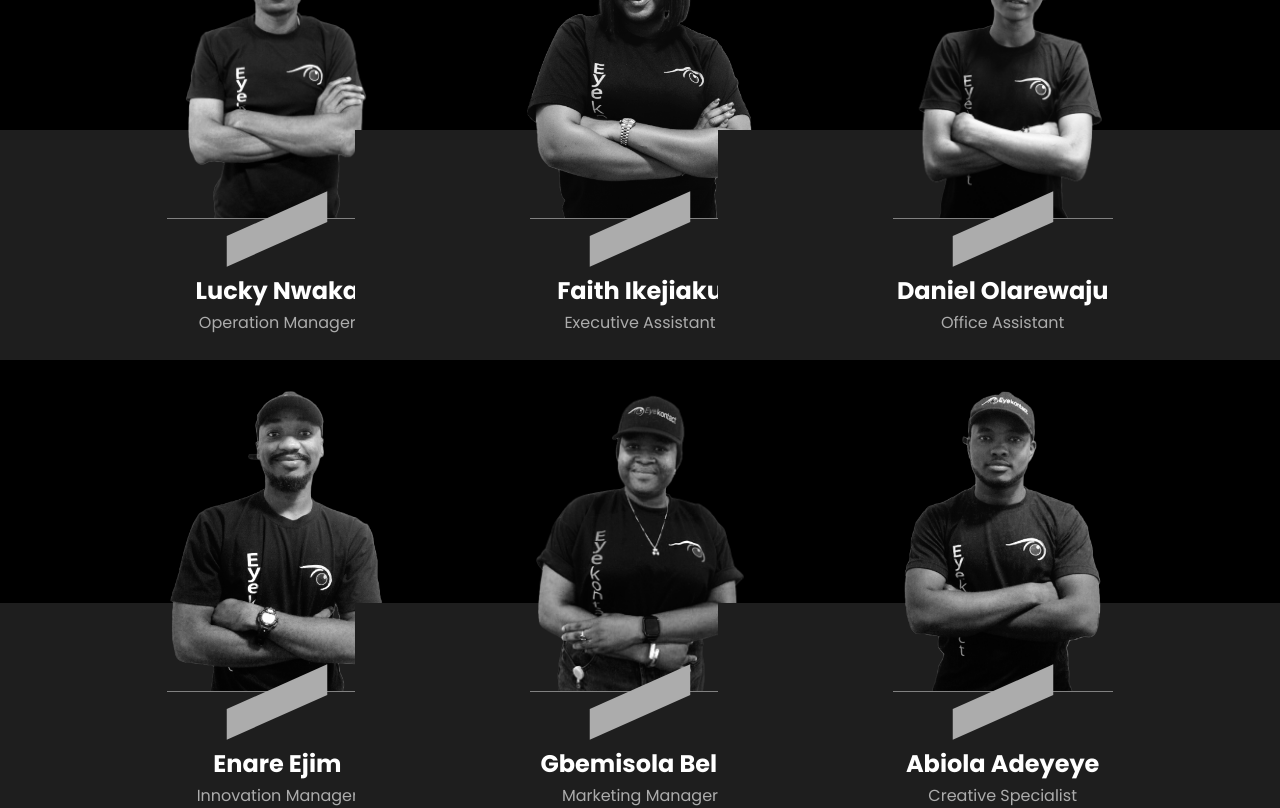
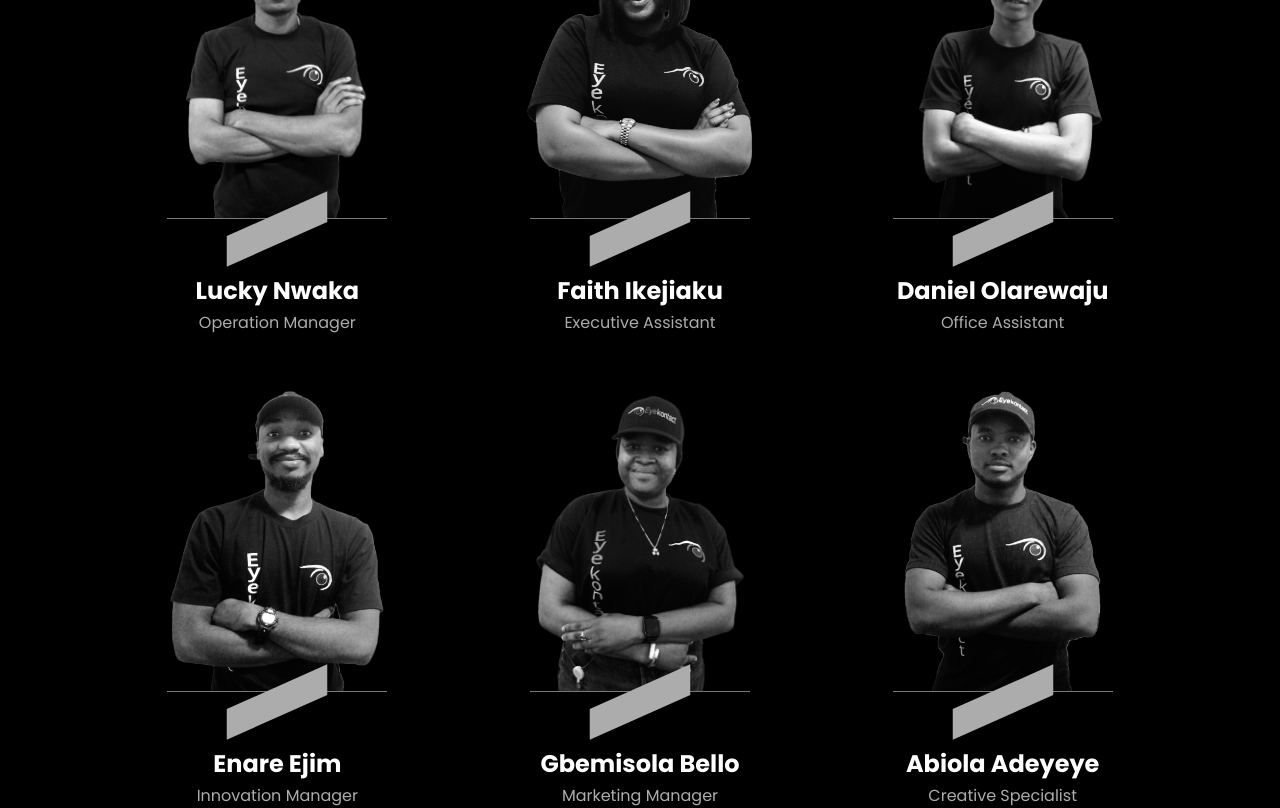
Before and after one commit to feyiamujo1/project-x, a React (Create React App) app: page /about-us in a window 1280 px wide. Shown: the part 2220-3028 px from the top of the page. Built offline with nearby package versions, Linux system fonts and the light colour scheme.

Commit message:
Mobile background stuff works

```diff
--- a/src/components/About.js
+++ b/src/components/About.js
@@ -128,17 +128,17 @@ const About = () => {
                                             <p className='text-custom-ash group-hover:text-custom-blue-dark'>{member.position}</p>
                                         </div>
                                     </div>
-                                    <div className='bg-[#1E1E1E] w-[700px] h-[230px] absolute -left-[150px] right-0 mx-auto -z-[9] -bottom-[25px]'></div>
+                                    <div className='bg-[#1E1E1E] w-[700px] h-[230px] absolute -left-[185px] right-0 mx-auto -z-[9] -bottom-[25px] sm:hidden'></div>
                                 </div>
                                 : null
                             ))
                         }
                     </div>
-                    {
+                    {/* {
                         Array.apply(null, {length: backlights}).map((e, i)=>(
                             <div className={`bg-[#1E1E1E] sm:w-full sm:h-[230px] absolute right-0 mx-auto z-[9] top-[${980+(i*470)}px]`}></div>
                         ))
-                    }
+                    } */}
 
                     {
                         console.log(backlights)
```
